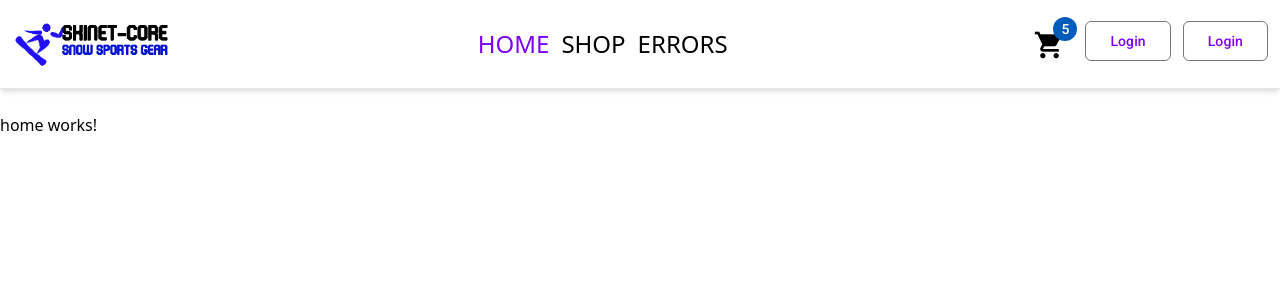
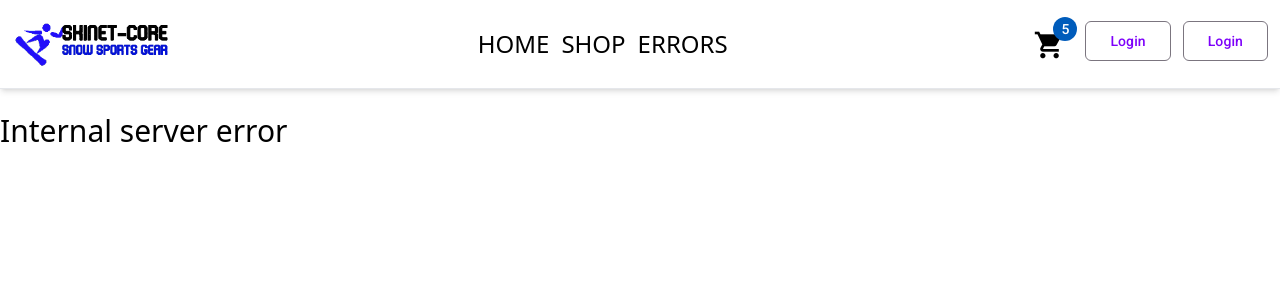
Before and after one commit to TheLukCraft/skinet, an Angular app in the folder client/: page /test-server-error in a window 1280 px wide. Before the commit this address led to /. Shown: the top 300 px of the page. Built offline with nearby package versions, Linux system fonts and the light colour scheme.

Commit message:
Creating NotFound and Server Error

```diff
--- a/client/src/app/app.routes.ts
+++ b/client/src/app/app.routes.ts
@@ -3,11 +3,15 @@
 import { Routes } from '@angular/router';
 import { ShopComponent } from './features/shop/shop.component';
 import { TestErrorComponent } from './features/test-error/test-error.component';
+import { NotFoundComponent } from './shared/components/not-found/not-found.component';
+import { ServerErrorComponent } from './shared/components/server-error/server-error.component';
 
 export const routes: Routes = [
   { path: '', component: HomeComponent },
   { path: 'shop', component: ShopComponent },
   { path: 'shop/:id', component: ProductDetailsComponent },
   { path: 'test-error', component: TestErrorComponent },
-  { path: '**', redirectTo: '', pathMatch: 'full' },
+  { path: 'test-not-found', component: NotFoundComponent },
+  { path: 'test-server-error', component: ServerErrorComponent },
+  { path: '**', redirectTo: 'not-found', pathMatch: 'full' },
 ];
--- /dev/null
+++ b/client/src/app/shared/components/not-found/not-found.component.html
@@ -0,0 +1,3 @@
+<div class="container mt-5">
+  <h1 class="text-3xl">Not found</h1>
+</div>
--- /dev/null
+++ b/client/src/app/shared/components/server-error/server-error.component.html
@@ -0,0 +1,3 @@
+<div class="container mt-5">
+  <h1 class="text-3xl">Internal server error</h1>
+</div>
```
Also changed, not shown: client/src/app/shared/components/not-found/not-found.component.ts (added, +12 -0 lines), client/src/app/shared/components/server-error/server-error.component.ts (added, +12 -0 lines), client/src/app/shared/components/not-found/not-found.component.scss (added), client/src/app/shared/components/server-error/server-error.component.scss (added).
